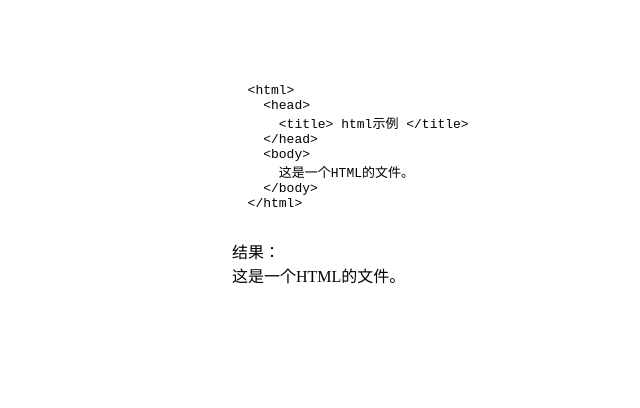
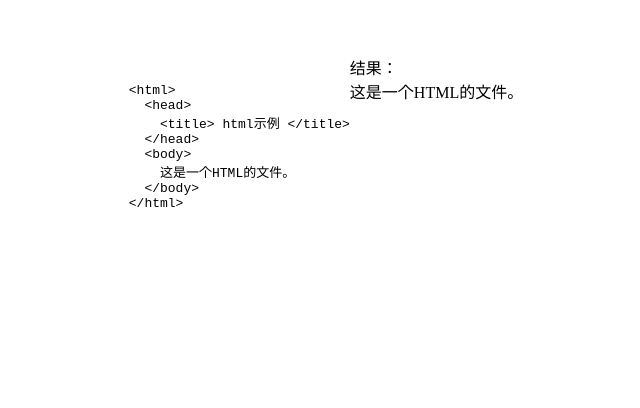
Before and after one commit to Whiffe/Web-Neusoft, a plain HTML site: page chapter/1.html in a window 1280 px wide. Shown: the part 170-578 px from the top of the page, without its empty margins (258-898 px from the left). Drawn offline with Linux system fonts and the light colour scheme.

Commit message:
Update 1.html

```diff
--- a/chapter/1.html
+++ b/chapter/1.html
@@ -7,7 +7,7 @@
 <style>
 
     .div-parent {
-        width: 300px;
+        width: 600px;
         height: 350px;
         margin: auto;
         position: absolute;
@@ -18,13 +18,13 @@
     }
 
     .div-child {
-        margin: 0 auto;
-
+        float:left;
     }
 
 </style>
 <body>
 <div class="div-parent">
+  <div class="div-child">
       <xmp>
       <html>
         <head>
@@ -35,8 +35,8 @@
         </body>
       </html>
       </xmp>
-
-  <div>
+  </div>
+  <div class="div-child">
     结果：
     <div>
       <html>
```
Lines whose indentation alone changed are shown as unchanged.
